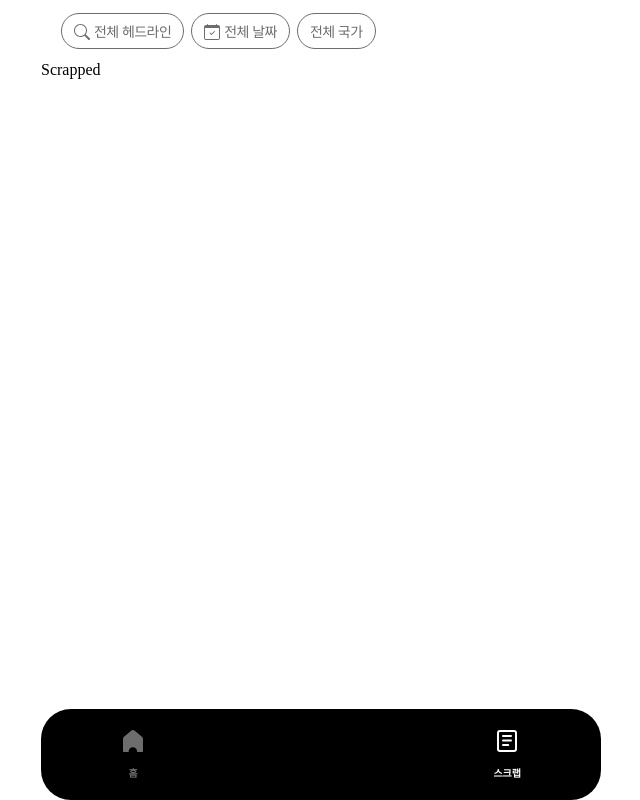
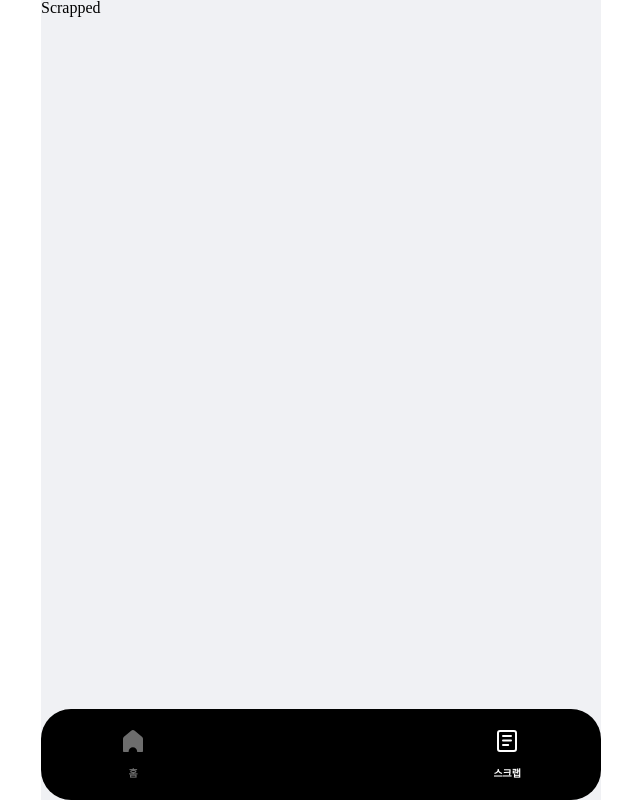
Before and after one commit to gabrielyoon7/new-york-times, a React (Vite) app: page /new-york-times/scrapped in a window 1280 px wide. Shown: the whole page, without its empty margins (319-959 px from the left). Built offline with nearby package versions, Linux system fonts and the light colour scheme.

Commit message:
refactor: 코드 일부 수정

```diff
--- a/src/components/layout/Layout.styles.ts
+++ b/src/components/layout/Layout.styles.ts
@@ -7,6 +7,7 @@ export const StyledContainer = styled.div`
   display: flex;
   justify-content: space-between;
   flex-direction: column;
+  background: #f0f1f4;
 `;
 
 export const StyledContent = styled.div`
--- a/src/components/layout/Layout.tsx
+++ b/src/components/layout/Layout.tsx
@@ -1,12 +1,10 @@
 import { Outlet } from 'react-router-dom';
 import { StyledContainer, StyledContent } from './Layout.styles.ts';
 import Navbar from './navbar/Navbar.tsx';
-import Header from './header/Header.tsx';
 
 function Layout() {
   return (
     <StyledContainer>
-      <Header />
       <StyledContent>
         <Outlet />
       </StyledContent>
--- a/src/components/layout/header/Header.styles.ts
+++ b/src/components/layout/header/Header.styles.ts
@@ -4,6 +4,10 @@ export const StyledHeaderWrapper = styled.div`
   padding: 13px 0px 13px 20px;
   display: inline-flex;
   align-items: center;
+  border-bottom: 1px solid #c4c4c4;
+  background: #fff;
+
+  width: calc(100% - 20px);
 `;
 
 interface StyledArticleSearchButtonProps {
--- a/src/components/layout/header/Header.tsx
+++ b/src/components/layout/header/Header.tsx
@@ -9,36 +9,39 @@ import CalendarCheckIcon from '@components/layout/header/CalendarCheckIcon.tsx';
 
 function Header() {
   const { openModal } = useRecoilValue(modalOpenRepository);
+  const articleSearchFilter = useRecoilValue(articleSearchFilterState);
 
-  const articleSearchFilter = useRecoilValue(articleSearchFilterState);
+  const isHeadlineChecked = articleSearchFilter.headline.length > 0;
+  const isPubDateChecked = articleSearchFilter.pubDate.length > 0;
+  const checkedCountries = articleSearchFilter.gLocations.filter((country) => country.checked);
+  const areCountriesChecked = checkedCountries.length > 0;
+  const countriesButtonTitle = areCountriesChecked
+    ? checkedCountries.length === 1
+      ? checkedCountries[0].label
+      : `${checkedCountries[0].label} 외 ${checkedCountries.length - 1}개`
+    : '전체 국가';
 
   return (
     <StyledHeaderWrapper>
       <StyledArticleSearchButton
-        isChecked={articleSearchFilter.headline.length > 0}
+        isChecked={isHeadlineChecked}
         onClick={() => openModal(<ArticleSearchFilterModal />)}
       >
-        <SearchIcon isChecked={articleSearchFilter.headline.length > 0} />
-        {articleSearchFilter.headline.length > 0 ? articleSearchFilter.headline : '전체 헤드라인'}
+        <SearchIcon isChecked={isHeadlineChecked} />
+        {isHeadlineChecked ? articleSearchFilter.headline : '전체 헤드라인'}
       </StyledArticleSearchButton>
       <StyledArticleSearchButton
-        isChecked={articleSearchFilter.pubDate.length > 0}
+        isChecked={isPubDateChecked}
         onClick={() => openModal(<ArticleSearchFilterModal />)}
       >
-        <CalendarCheckIcon isChecked={articleSearchFilter.pubDate.length > 0} />
-        {articleSearchFilter.pubDate.length > 0 ? articleSearchFilter.pubDate : '전체 날짜'}
+        <CalendarCheckIcon isChecked={isPubDateChecked} />
+        {isPubDateChecked ? articleSearchFilter.pubDate : '전체 날짜'}
       </StyledArticleSearchButton>
       <StyledArticleSearchButton
-        isChecked={articleSearchFilter.gLocations.filter((country) => country.checked).length > 0}
+        isChecked={areCountriesChecked}
         onClick={() => openModal(<ArticleSearchFilterModal />)}
       >
-        {articleSearchFilter.gLocations.filter((country) => country.checked).length > 0
-          ? JSON.stringify(
-              articleSearchFilter.gLocations
-                .filter((country) => country.checked)
-                .map((country) => country.label)
-            )
-          : '전체 국가'}
+        {countriesButtonTitle}
       </StyledArticleSearchButton>
     </StyledHeaderWrapper>
   );
--- a/src/pages/Home.tsx
+++ b/src/pages/Home.tsx
@@ -1,5 +1,12 @@
+import Header from '@components/layout/header/Header.tsx';
+
 function Home() {
-  return <div>Home</div>;
+  return (
+    <>
+      <Header />
+      <div>Home</div>
+    </>
+  );
 }
 
 export default Home;
```
